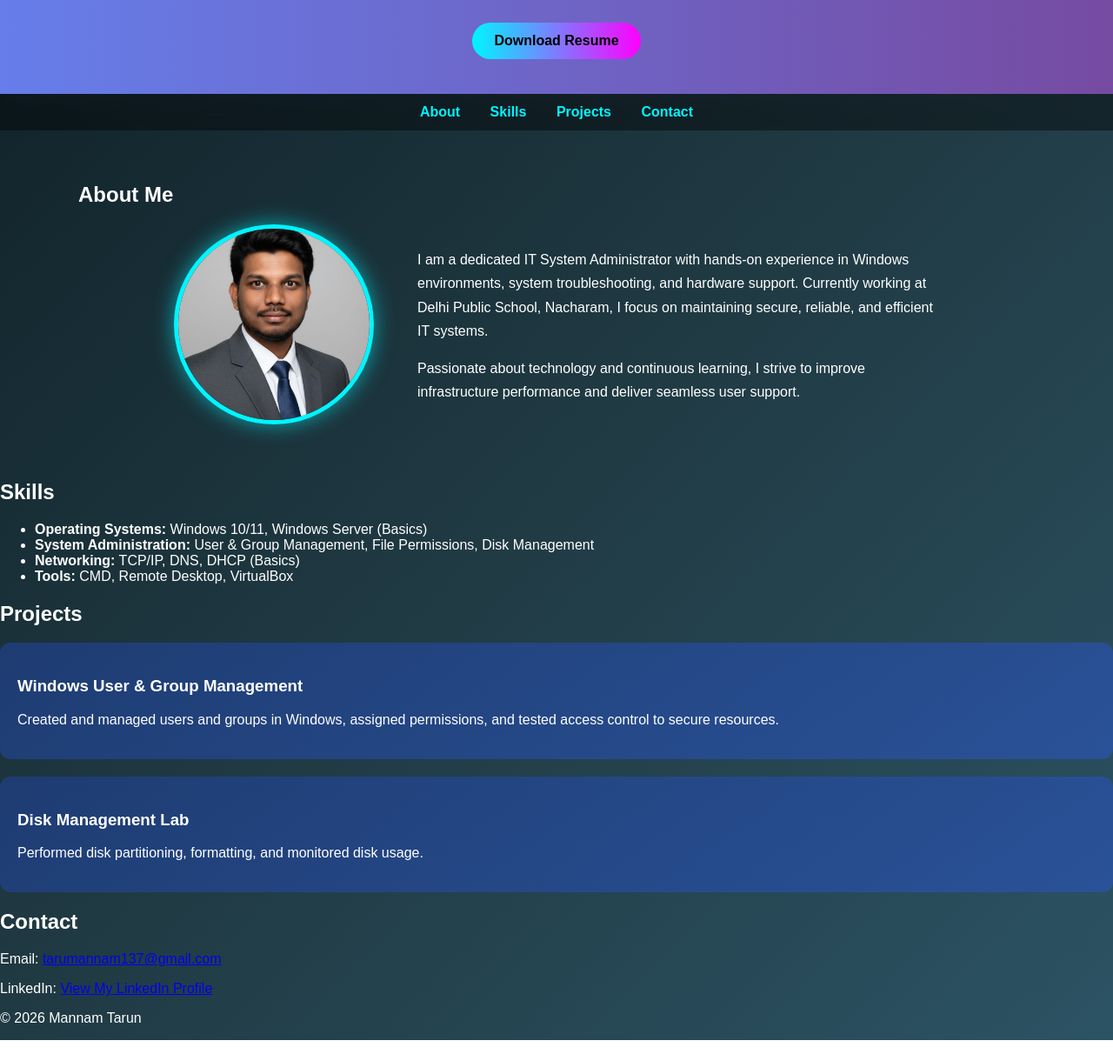
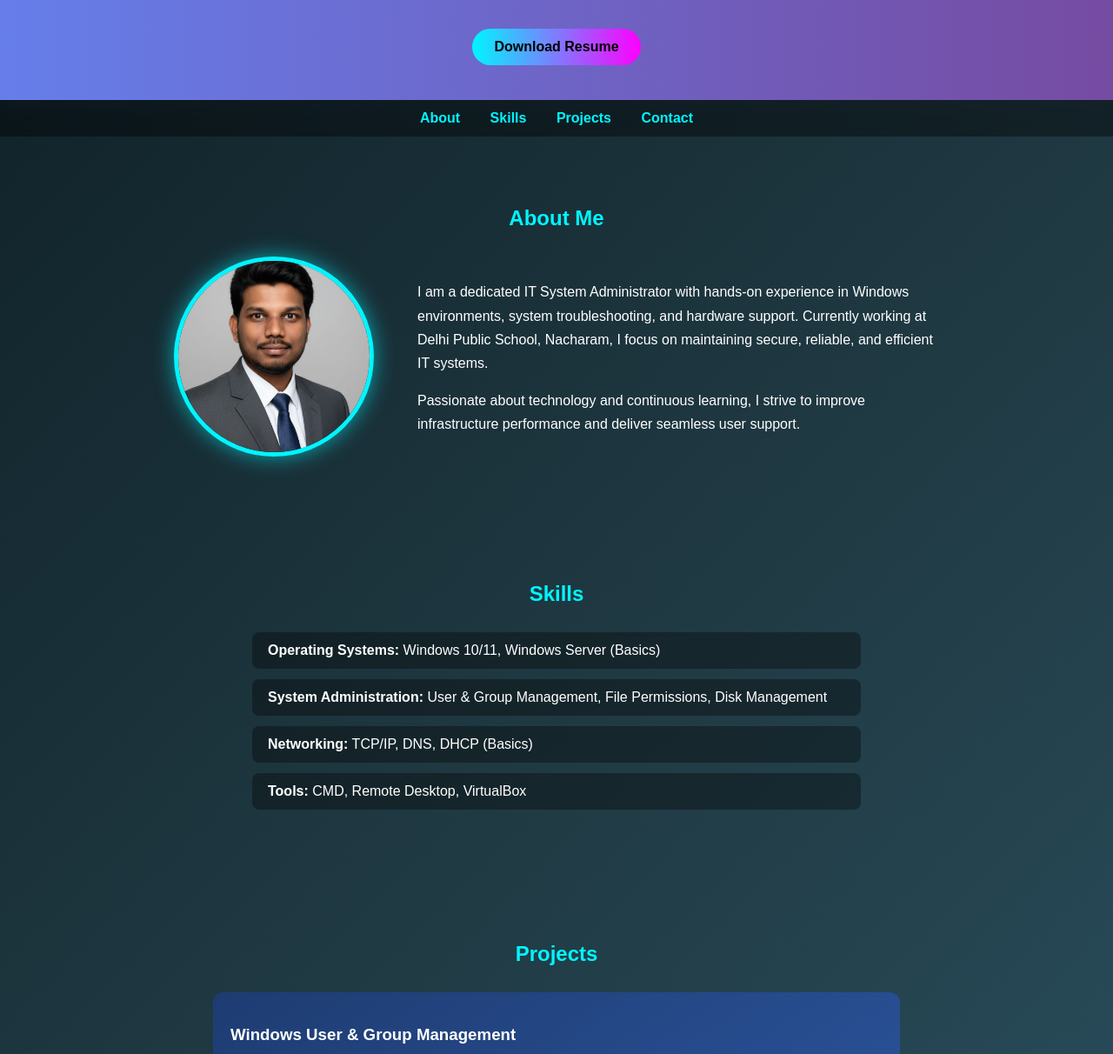
Before and after one commit to tarun-it/tarun-it.github.io, a plain HTML site: page index.html in a window 1280 px wide. Shown: the part 116-1328 px from the top of the page at 87% size. Drawn offline with Linux system fonts and the light colour scheme.

Commit message:
style.css

```diff
--- a/style.css
+++ b/style.css
@@ -1,9 +1,12 @@
+/* ===== GLOBAL ===== */
 body {
     font-family: Arial, sans-serif;
     margin: 0;
     background: linear-gradient(135deg, #0f2027, #203a43, #2c5364);
     color: #ffffff;
 }
+
+/* ===== HEADER ===== */
 header {
     background: linear-gradient(90deg, #667eea, #764ba2);
     padding: 40px;
@@ -13,9 +16,26 @@ header {
 
 header h1 {
     margin: 0;
-    font-size: 32px;
+    font-size: 34px;
 }
 
+.resume-btn {
+    display: inline-block;
+    margin-top: 20px;
+    padding: 12px 25px;
+    background: linear-gradient(90deg, #00f5ff, #ff00ff);
+    color: #000;
+    text-decoration: none;
+    font-weight: bold;
+    border-radius: 25px;
+    transition: 0.3s;
+}
+
+.resume-btn:hover {
+    opacity: 0.8;
+}
+
+/* ===== NAVIGATION ===== */
 nav {
     background-color: rgba(0, 0, 0, 0.4);
     padding: 12px;
@@ -35,50 +55,20 @@ nav a:hover {
     color: #ff00ff;
 }
 
-.project {
-    background: linear-gradient(145deg, #1e3c72, #2a5298);
-    padding: 20px;
-    margin-bottom: 20px;
-    border-radius: 12px;
-    transition: 0.3s;
+/* ===== SECTIONS GLOBAL ===== */
+section {
+    max-width: 1100px;
+    margin: auto;
+    padding: 60px 20px;
 }
 
-.project:hover {
-    transform: scale(1.03);
+h2 {
+    text-align: center;
+    margin-bottom: 30px;
+    color: #00f5ff;
 }
 
-
-.resume-btn {
-    display: inline-block;
-    margin-top: 15px;
-    padding: 12px 25px;
-    background: linear-gradient(90deg, #00f5ff, #ff00ff);
-    color: #000;
-    text-decoration: none;
-    font-weight: bold;
-    border-radius: 25px;
-    transition: 0.3s;
-}
-
-.resume-btn:hover {
-    opacity: 0.8;
-}
-/* Profile Image Styling */
-.about-image img {
-    width: 220px;
-    height: 220px;
-    object-fit: cover;
-    border-radius: 50%;
-    border: 5px solid #00f5ff;
-    box-shadow: 0 0 25px rgba(0, 245, 255, 0.6);
-}
-/* About Section Layout Fix */
-#about {
-    max-width: 1100px;
-    margin: auto;
-    padding: 40px 20px;
-}
-
+/* ===== ABOUT SECTION ===== */
 .about-container {
     display: flex;
     align-items: center;
@@ -101,3 +91,54 @@ nav a:hover {
     border: 5px solid #00f5ff;
     box-shadow: 0 0 25px rgba(0, 245, 255, 0.6);
 }
+
+/* ===== SKILLS ===== */
+#skills ul {
+    list-style: none;
+    padding: 0;
+    max-width: 700px;
+    margin: auto;
+}
+
+#skills li {
+    background: rgba(0, 0, 0, 0.35);
+    margin-bottom: 12px;
+    padding: 12px 18px;
+    border-radius: 8px;
+}
+
+/* ===== PROJECTS ===== */
+.project {
+    background: linear-gradient(145deg, #1e3c72, #2a5298);
+    padding: 20px;
+    margin: 20px auto;
+    border-radius: 12px;
+    max-width: 750px;
+    transition: 0.3s;
+}
+
+.project:hover {
+    transform: scale(1.03);
+}
+
+/* ===== CONTACT ===== */
+#contact {
+    text-align: center;
+}
+
+#contact a {
+    color: #00f5ff;
+    text-decoration: none;
+}
+
+#contact a:hover {
+    color: #ff00ff;
+}
+
+/* ===== FOOTER ===== */
+footer {
+    text-align: center;
+    padding: 20px;
+    background-color: rgba(0, 0, 0, 0.4);
+    font-size: 14px;
+}
```
